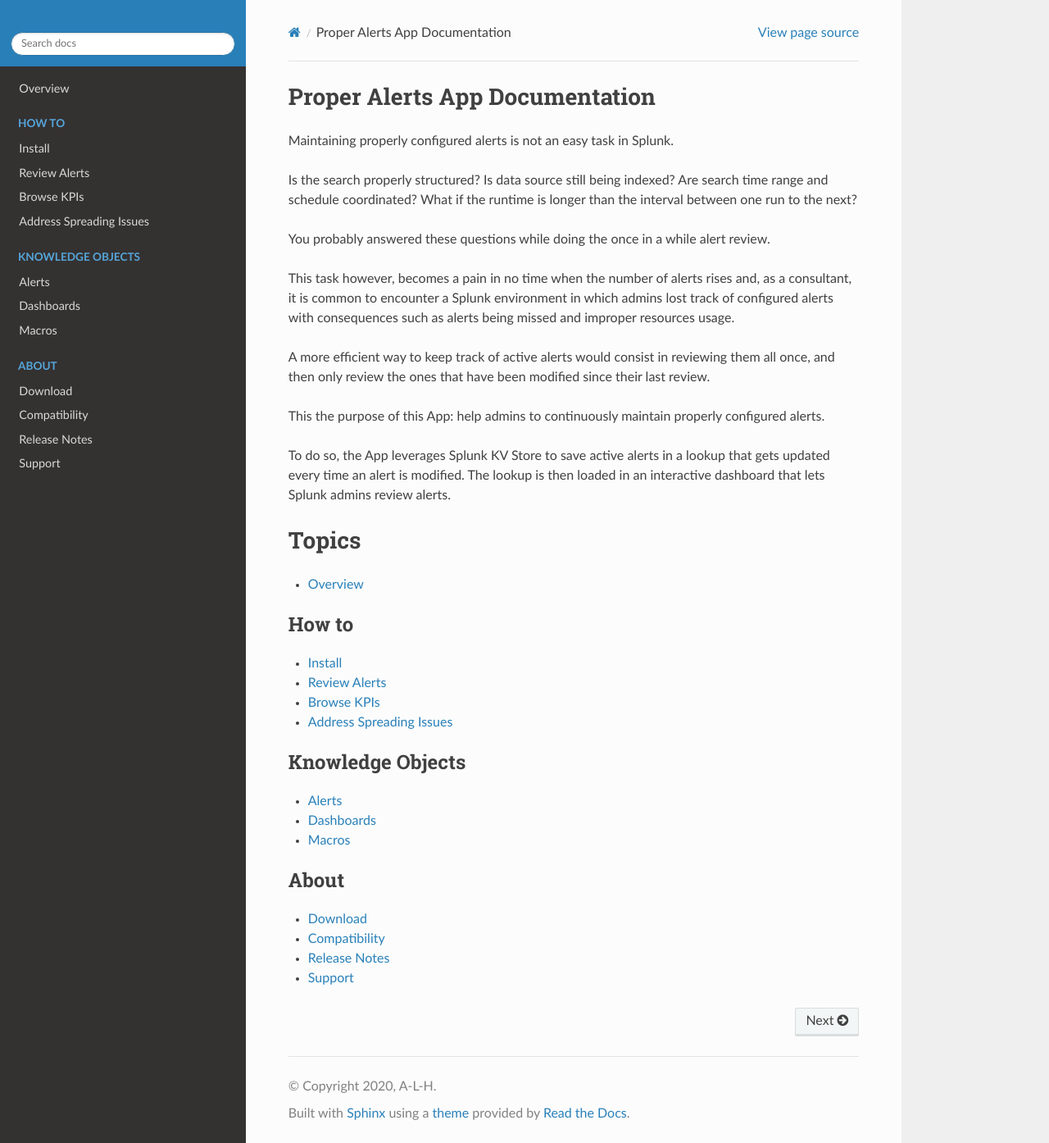
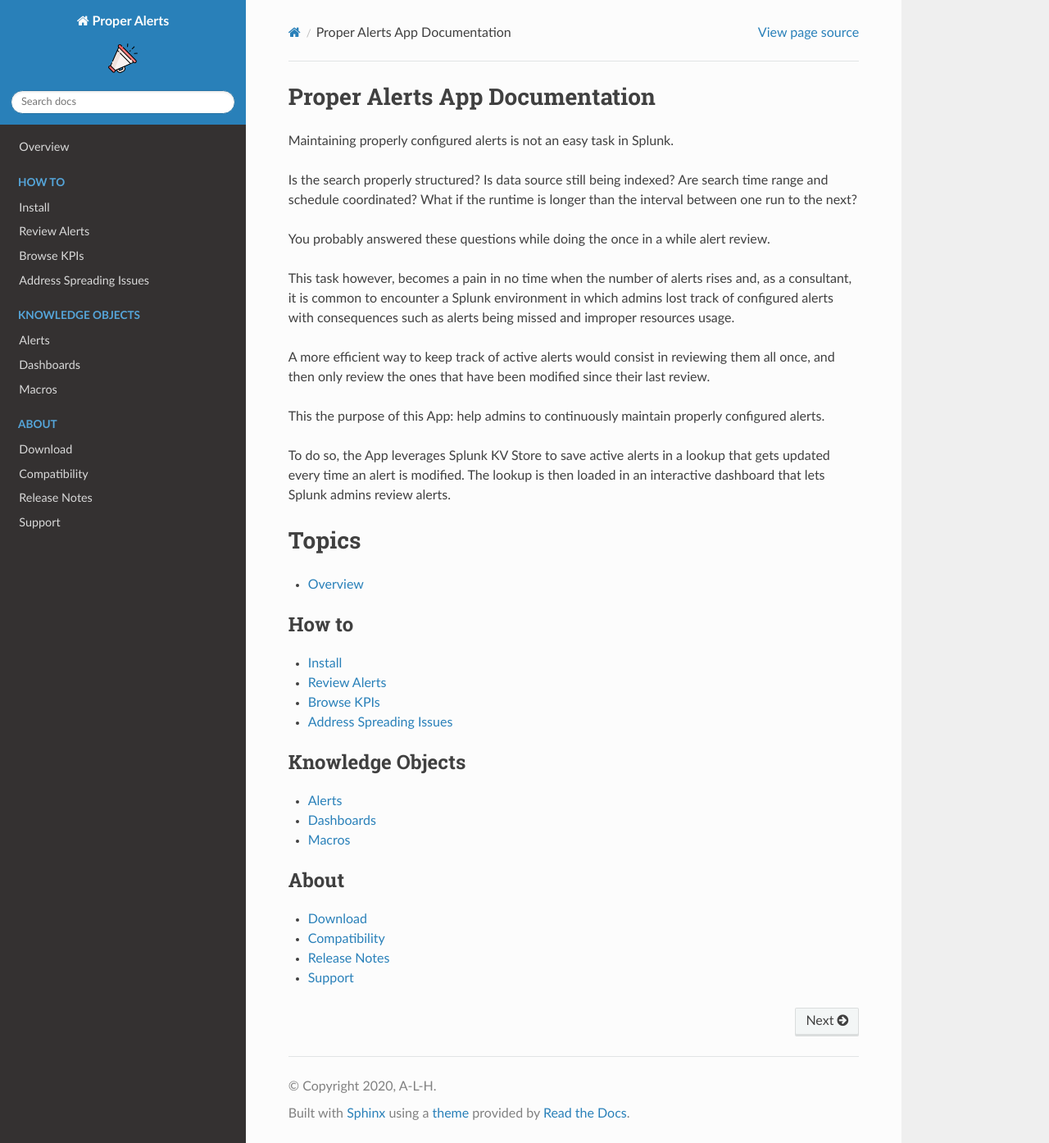
Before and after one commit to a-l-h/splunk-app-proper-alerts, a Sphinx documentation site: the page built from doc/index.rst, in a window 1280 px wide and 1394 px high. Shown: the whole window at 82% size. Built offline with Sphinx 7.4.7 and the Read the Docs theme 2.0.0, drawn with Linux system fonts in a browser that asks for light colours.

Commit message:
Update conf.py

```diff
--- a/doc/conf.py
+++ b/doc/conf.py
@@ -91,13 +91,12 @@ html_theme = 'sphinx_rtd_theme'
 #
 html_theme_options = {
     'style_external_links': True,
-    'display_version': False,
-    'logo_only': True
+    'display_version': False
 }
 
 # The name of an image file (relative to this directory) to place at the top
 # of the sidebar.
-html_logo = "img/drawing.svg"
+html_logo = "img/logo.svg"
 
 # The name of an image file (relative to this directory) to use as a favicon of
 # the docs.  This file should be a Windows icon file (.ico) being 16x16 or 32x32
```
